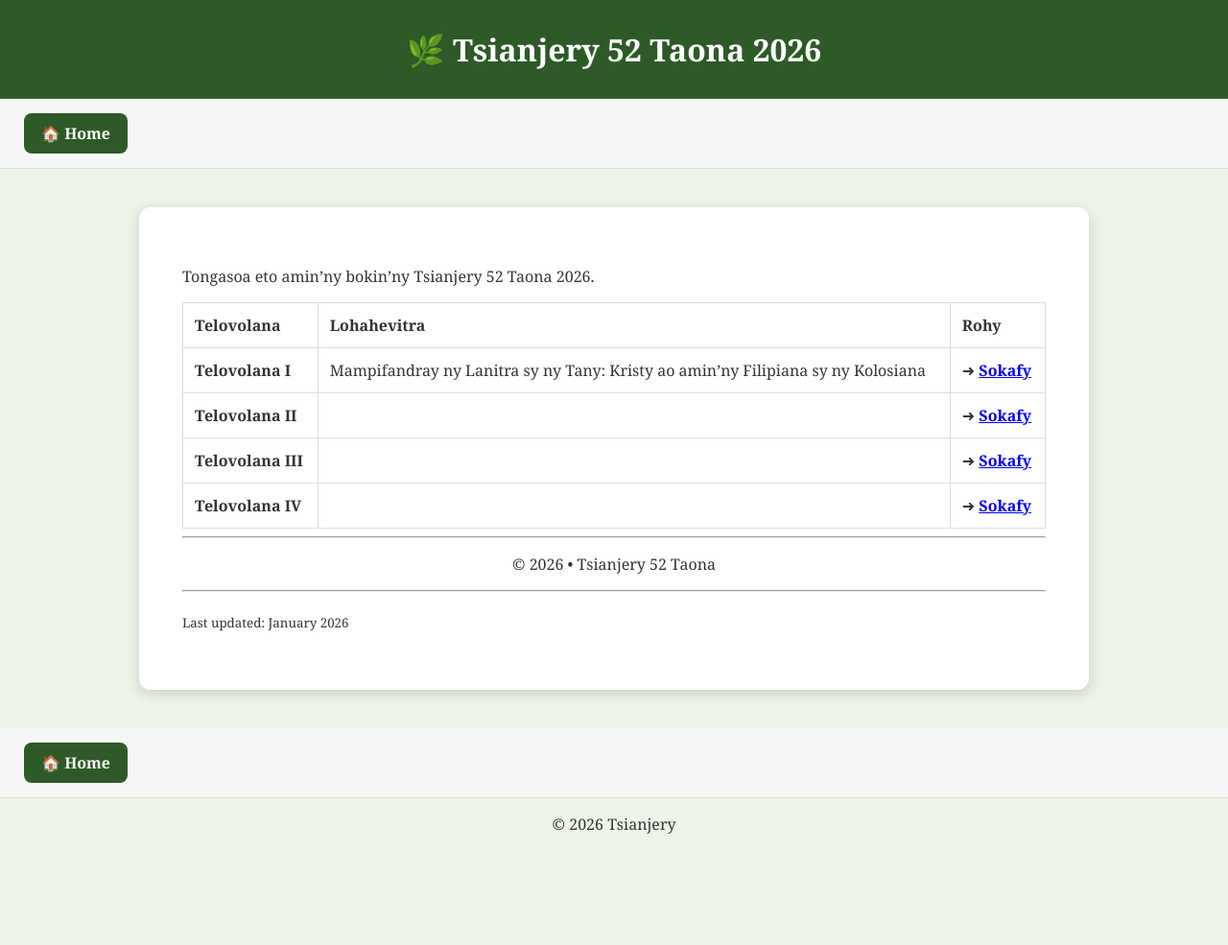
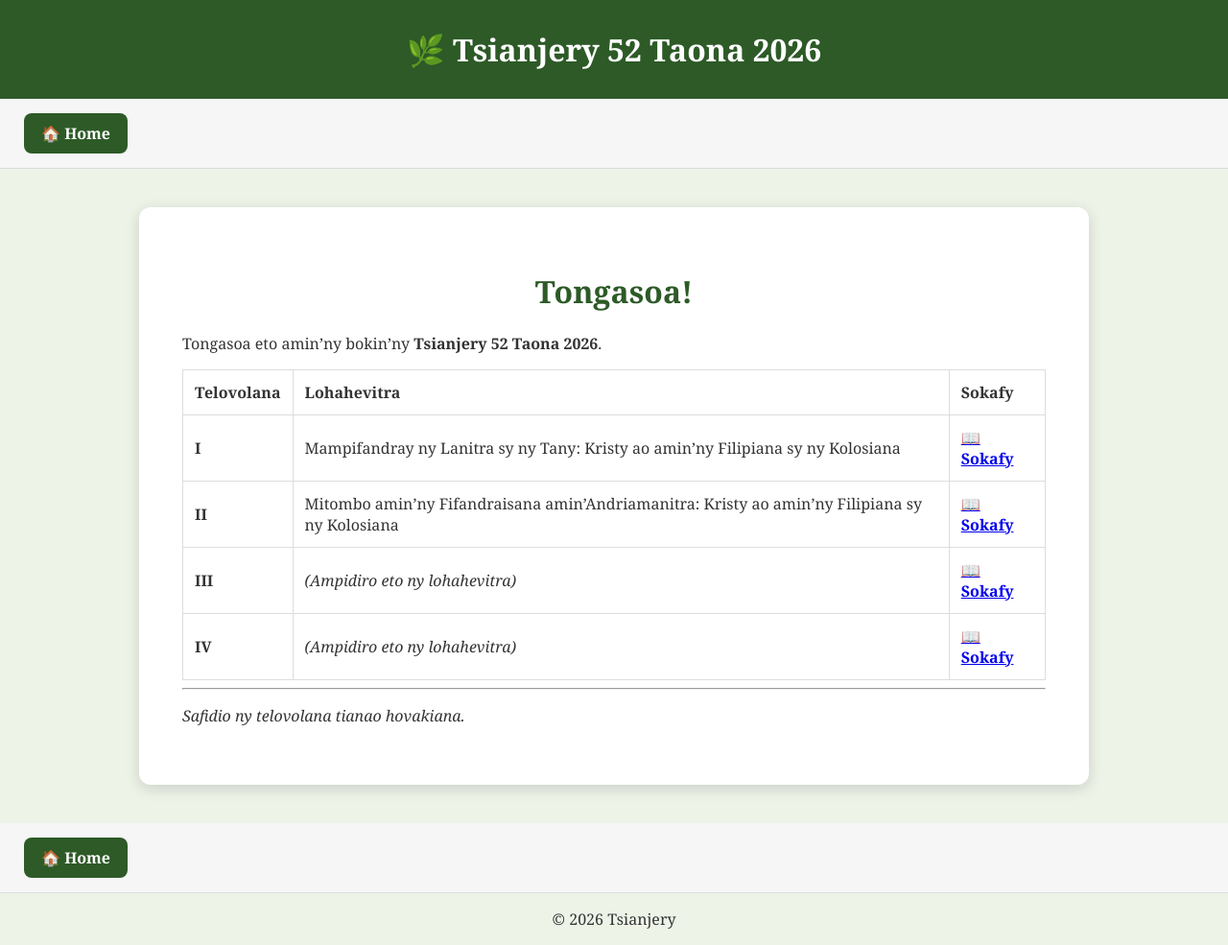
Before and after one commit to nainaw/tsianjery, a Jekyll site: the page built from index.md, in a window 1280 px wide. Shown: the whole page at 96% size. Built offline with Jekyll 4.4.1, drawn with Linux system fonts in a browser that asks for light colours; our own code applies the rules of GitHub Pages for plain Markdown files; before the commit the page ends 900 px from its top, so only the background shows below that.

Commit message:
Revise index.md with new content and formatting
Updated the structure and content of the index page, including a new table format and additional sections.

```diff
--- a/index.md
+++ b/index.md
@@ -1,22 +1,17 @@
 ---
-title: Home
 ---
 
-Tongasoa eto amin'ny bokin'ny Tsianjery 52 Taona 2026.
+# Tongasoa!
 
-| **Telovolana** | **Lohahevitra** | **Rohy** |
-|:---------------|:----------------|:---------|
-| **Telovolana I** | Mampifandray ny Lanitra sy ny Tany: Kristy ao amin'ny Filipiana sy ny Kolosiana | ➜ **[Sokafy](./TelovolanaI.md)** |
-| **Telovolana II** | | ➜ **[Sokafy](./TelovolanaII.md)** |
-| **Telovolana III** | | ➜ **[Sokafy](./TelovolanaIII.md)** |
-| **Telovolana IV** | | ➜ **[Sokafy](./TelovolanaIV.md)** |
+Tongasoa eto amin'ny bokin'ny **Tsianjery 52 Taona 2026**.
+
+| Telovolana | Lohahevitra | Sokafy |
+|:------------|:------------|:-------|
+| **I** | Mampifandray ny Lanitra sy ny Tany: Kristy ao amin'ny Filipiana sy ny Kolosiana | **[📖 Sokafy](./TelovolanaI.html)** |
+| **II** | Mitombo amin'ny Fifandraisana amin'Andriamanitra: Kristy ao amin'ny Filipiana sy ny Kolosiana | **[📖 Sokafy](./TelovolanaII.html)** |
+| **III** | *(Ampidiro eto ny lohahevitra)* | **[📖 Sokafy](./TelovolanaIII.html)** |
+| **IV** | *(Ampidiro eto ny lohahevitra)* | **[📖 Sokafy](./TelovolanaIV.html)** |
 
 ---
 
-<p align="center">
-© 2026 • Tsianjery 52 Taona
-</p>
-
----
-
-<sub>Last updated: January 2026</sub>
+*Safidio ny telovolana tianao hovakiana.*
```
